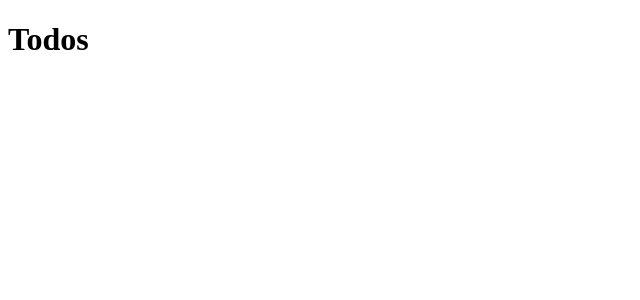
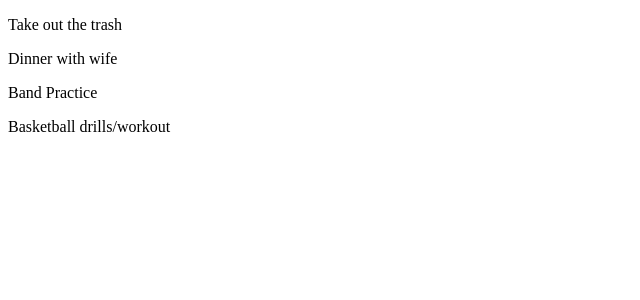
Before and after one commit to karljosebuena/react-crashcourse, a React (Create React App) app: page / in a window 1280 px wide. Shown: the top 300 px of the page, without its empty margins (0-640 px from the left). Built offline with nearby package versions, Linux system fonts and the light colour scheme.

Commit message:
Added TodoItem component and integrated to TodoComponent.

```diff
--- /dev/null
+++ b/src/components/TodoItem.js
@@ -0,0 +1,13 @@
+import React, { Component } from 'react'
+
+export class TodoItem extends Component {
+    render() {
+        return (
+            <div>
+                <p>{this.props.todo.title}</p>
+            </div>
+        )
+    }
+}
+
+export default TodoItem
--- a/src/components/Todos.js
+++ b/src/components/Todos.js
@@ -1,12 +1,11 @@
 import React, { Component } from 'react';
+import TodoItem from './TodoItem';
 
 class Todos extends Component {
   render() {
-    return (
-      <div>
-        <h1>Todos</h1>
-      </div>
-    )
+    return this.props.todos.map(todo => (
+      <TodoItem key={todo.id} todo={todo} />
+    ));
   }
 }
 
```
Also changed, not shown: 1 other file (tests, documents, lock files or other folders).
